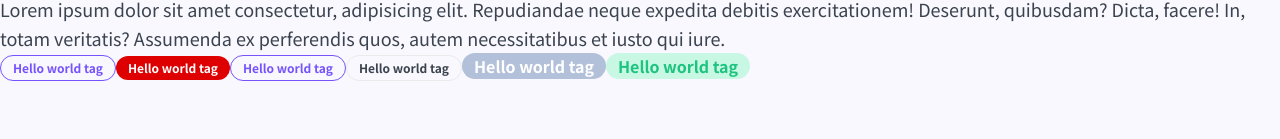
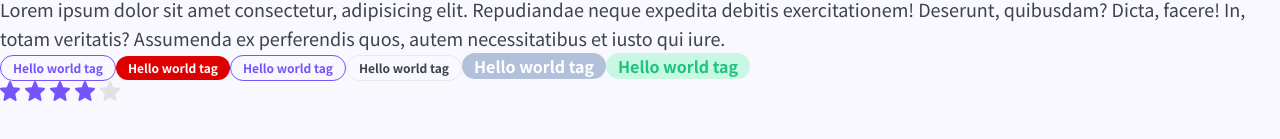
Before and after one commit to MaksimShachykau/Next-JS, a Next.js app: page / in a window 1280 px wide. Shown: the part 185-324 px from the top of the page. Built offline with nearby package versions, Linux system fonts and the light colour scheme.

Commit message:
B-11: create Rating component

```diff
--- /dev/null
+++ b/components/Rating/Rating.module.css
@@ -0,0 +1,8 @@
+.star {
+	cursor: pointer;
+	margin-right: 5px;
+}
+
+.fill {
+	fill: var(--primary);
+}
--- /dev/null
+++ b/components/Rating/Rating.tsx
@@ -0,0 +1,37 @@
+import React, { useEffect, useState } from 'react';
+import cn from 'classnames';
+
+import { IRatingProps } from './Rating.props';
+import StarIcon from './star.svg';
+
+import styles from './Rating.module.css';
+
+const Rating = ({ rating, ...props } : IRatingProps): JSX.Element => {
+    const [ ratingArray, setRatingArray ] = useState<JSX.Element[]>(new Array(5).fill(<></>));
+
+    useEffect(() => {
+        someFunk(rating);
+    }, [rating]);
+
+    const someFunk = (rating :number): void => {
+        const updatedArray = ratingArray.map((e: JSX.Element, i: number) => {
+            return (
+                <StarIcon key={i} className={cn(
+                    styles.star,
+                    {
+                        [styles.fill]: i < rating,
+                    }
+                )}/>
+            );
+        });
+        setRatingArray(updatedArray);
+    };
+
+    return(
+        <div {...props}>
+            {ratingArray}
+        </div>
+    );
+};
+
+export default Rating;
--- /dev/null
+++ b/components/Rating/index.ts
@@ -0,0 +1,3 @@
+import Rating from './Rating';
+
+export default Rating;
--- a/components/index.ts
+++ b/components/index.ts
@@ -2,3 +2,4 @@ export * from './HTag';
 export * from './Button';
 export * from './P';
 export * from './Tag';
+export * from './Rating';
--- a/package.json
+++ b/package.json
@@ -27,6 +27,7 @@
     "@svgr/webpack": "^8.1.0",
     "@typescript-eslint/eslint-plugin": "^6.5.0",
     "@typescript-eslint/parser": "^6.5.0",
+    "eslint-plugin-react-hooks": "^4.6.0",
     "stylelint": "^15.10.3",
     "stylelint-config-standard": "^34.0.0",
     "stylelint-order": "^6.0.3"
--- a/pages/index.tsx
+++ b/pages/index.tsx
@@ -3,6 +3,7 @@ import HTag from '@/components/HTag';
 import Button from '@/components/Button';
 import P from '@/components/P';
 import Tag from '@/components/Tag';
+import Rating from '@/components/Rating';
 
 export default function Home(): JSX.Element {
   return (
@@ -26,6 +27,8 @@ export default function Home(): JSX.Element {
         <Tag size='s' color='ghost'>Hello world tag</Tag>
         <Tag size='m' color='grey'>Hello world tag</Tag>
         <Tag size='m' color='green'>Hello world tag</Tag>
+
+        <Rating rating={4} />
       </main>
     </>
   );
```
Also changed, not shown: components/Rating/Rating.props.ts (added, +7 -0 lines), .eslintrc.json, components/Rating/star.svg (added), 1 other file (tests, documents, lock files or other folders).
